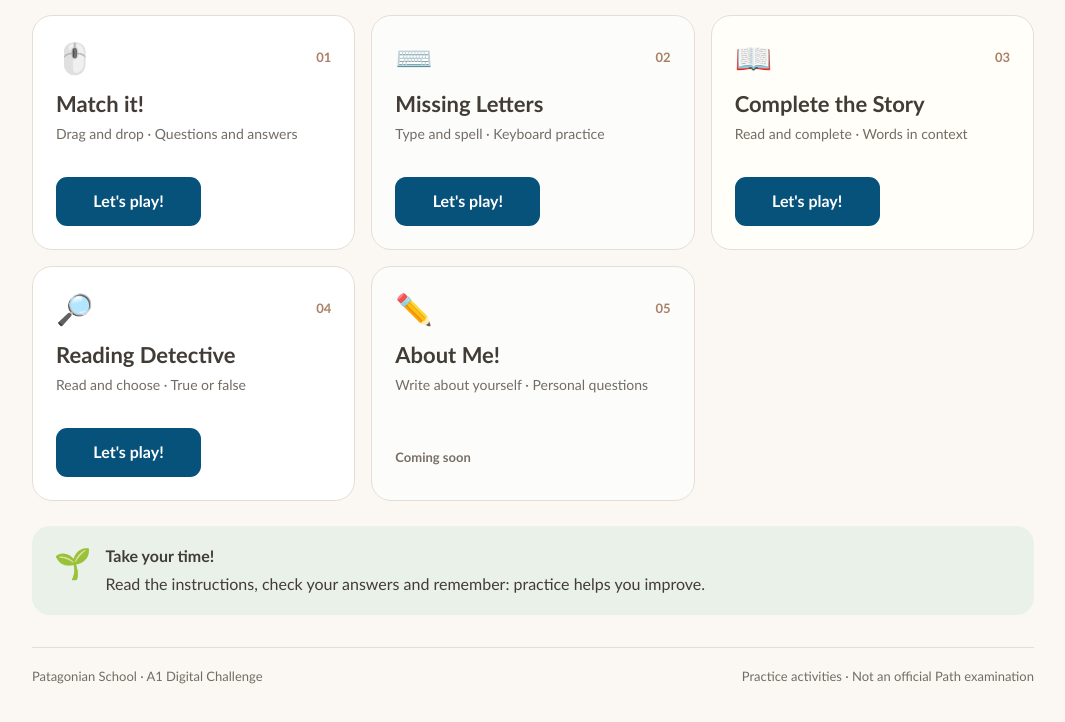
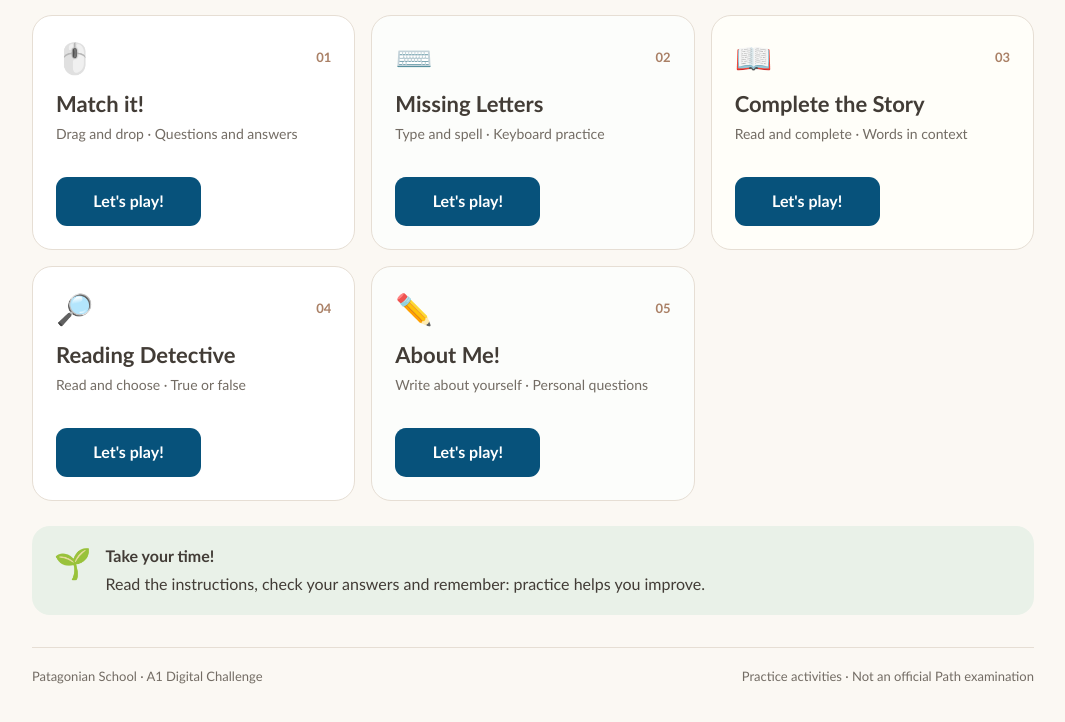
Before and after one commit to patagonianschool-digitalpractice/a1-digital-challenge, a plain HTML site: page index.html in a window 1280 px wide. Shown: the part 701-1423 px from the top of the page, without its empty margins (107-1172 px from the left). Drawn offline with Linux system fonts and the light colour scheme.

Commit message:
Add files via upload

```diff
--- a/index.html
+++ b/index.html
@@ -33,7 +33,7 @@ h1{font-size:clamp(32px,5vw,52px);line-height:1.13;margin:5px 0 15px;letter-spac
    <article class="card"><div class="card-head"><span class="icon" aria-hidden="true">⌨️</span><span class="number">02</span></div><h3>Missing Letters</h3><p>Type and spell · Keyboard practice</p><div class="bottom"><a class="button" href="missing-letters.html">Let's play!</a></div></article>
    <article class="card"><div class="card-head"><span class="icon" aria-hidden="true">📖</span><span class="number">03</span></div><h3>Complete the Story</h3><p>Read and complete · Words in context</p><div class="bottom"><a class="button" href="complete-the-story.html">Let's play!</a></div></article>
    <article class="card"><div class="card-head"><span class="icon" aria-hidden="true">🔎</span><span class="number">04</span></div><h3>Reading Detective</h3><p>Read and choose · True or false</p><div class="bottom"><a class="button" href="reading-detective.html">Let's play!</a></div></article>
-   <article class="card"><div class="card-head"><span class="icon" aria-hidden="true">✏️</span><span class="number">05</span></div><h3>About Me!</h3><p>Write about yourself · Personal questions</p><div class="bottom"><span class="soon">Coming soon</span></div></article>
+   <article class="card"><div class="card-head"><span class="icon" aria-hidden="true">✏️</span><span class="number">05</span></div><h3>About Me!</h3><p>Write about yourself · Personal questions</p><div class="bottom"><a class="button" href="about-me.html">Let's play!</a></div></article>
   </div>
  </section>
  <aside class="tip"><span class="icon" aria-hidden="true">🌱</span><p><strong>Take your time!</strong> Read the instructions, check your answers and remember: practice helps you improve.</p></aside>
```
